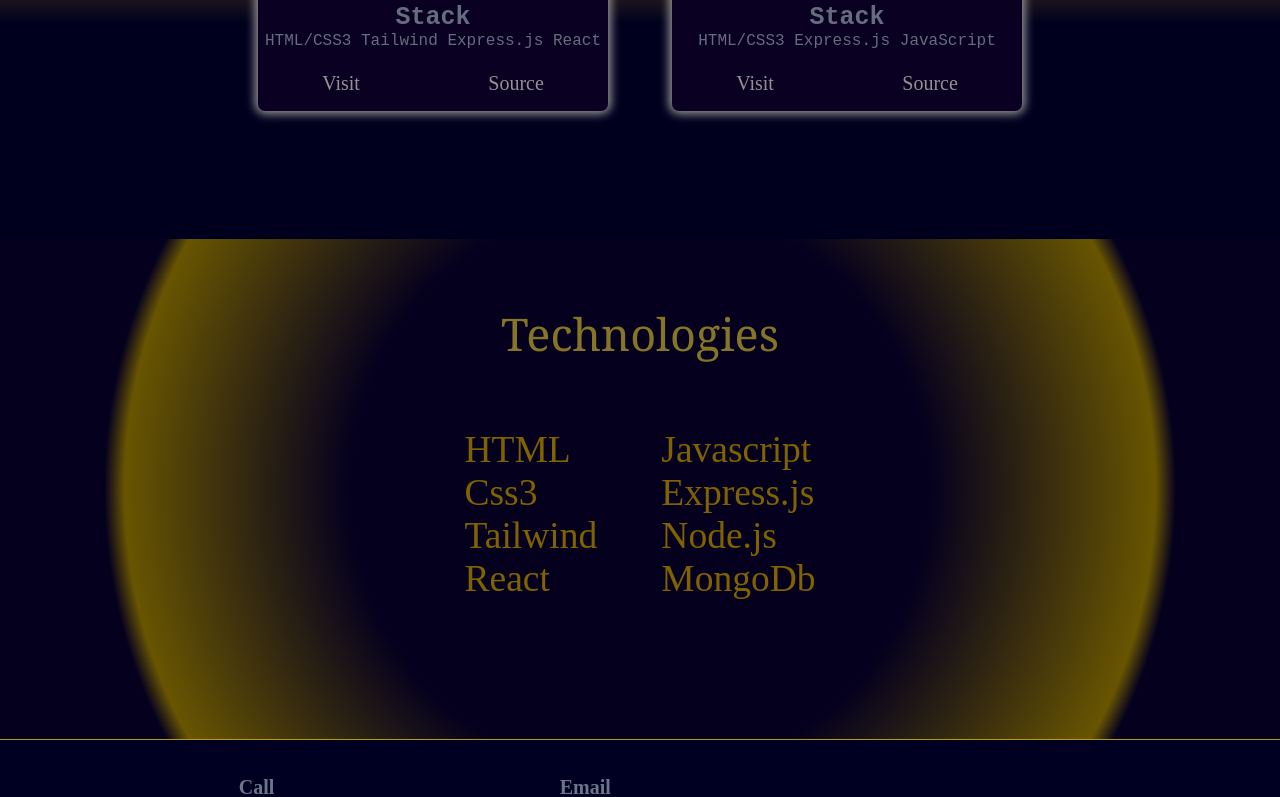
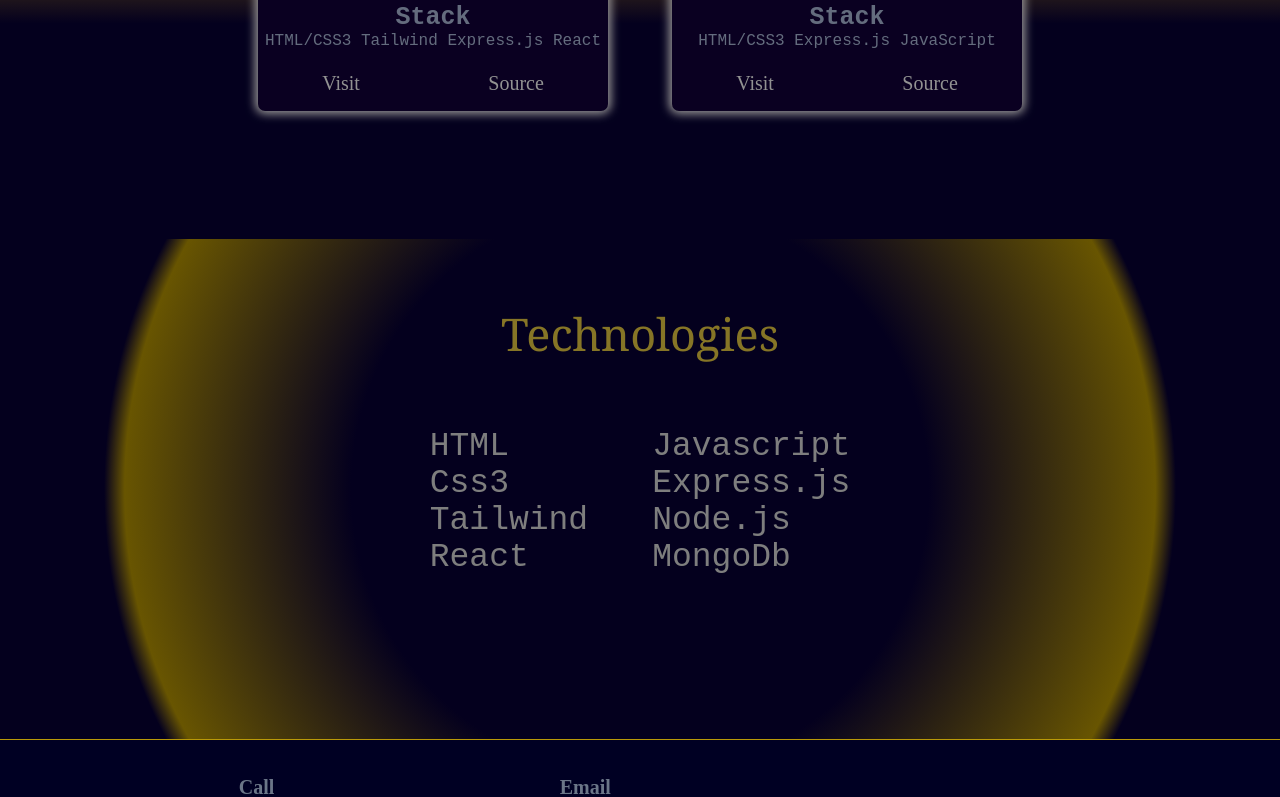
Before and after one commit to MaaX59/my_portfolio, a React (Create React App) app: page / in a window 1280 px wide. Shown: the part 1685-2482 px from the top of the page. Built offline with nearby package versions, Linux system fonts and the light colour scheme.

Commit message:
text style

```diff
--- a/src/containers/Frontend/frontend.css
+++ b/src/containers/Frontend/frontend.css
@@ -2,7 +2,7 @@
     display: flex;
     /* background: rgb(2, 1, 26); */
     /* background-image: linear-gradient(-25deg, rgb(0, 0, 0) 0%, rgb(0, 0, 51) 100%); */
-    background-image: linear-gradient(0deg, rgb(0, 0, 30) 30%, rgb(165, 125, 16) 50%, rgb(0, 0, 30) 70%) ;
+    background-image: linear-gradient(0deg, rgba(4,0,30,1) 30%, rgb(165, 125, 16) 50%, rgba(4,0,30,1) 70%) ;
     flex-direction: column;
     padding-bottom: 3rem;
 }
--- a/src/containers/Fullstack/fullstack.css
+++ b/src/containers/Fullstack/fullstack.css
@@ -2,7 +2,7 @@
     display: flex;
     /* background: rgb(2, 1, 26); */
     /* background-image: linear-gradient(-25deg, rgb(0, 0, 20) 0%, rgb(0, 0, 30) 100%); */
-    background-image: linear-gradient(0deg, rgb(0, 0, 30) 30%, rgb(165, 125, 16) 50%, rgb(0, 0, 30) 70%) ;
+    background-image: linear-gradient(0deg, rgba(4,0,30,1) 30%, rgb(165, 125, 16) 50%, rgba(4,0,30,1) 70%) ;
 
 padding-bottom: 5rem;
     flex-direction: column;
--- a/src/containers/Tech/tech.css
+++ b/src/containers/Tech/tech.css
@@ -3,7 +3,7 @@
     /* background: rgb(2, 1, 26); */
     /* background-image: linear-gradient(-25deg, rgb(0, 0, 0) 0%, rgb(0, 0, 51) 100%); */
     /* background-image: linear-gradient(0deg, rgb(0, 0, 30) 30%, rgb(165, 125, 16) 50%, rgb(0, 0, 30) 70%) ; */
-    background: rgb(4,0,40);
+
 background: radial-gradient(circle, rgba(4,0,30,1) 42%, rgb(104, 85, 1) 75%, rgba(4,0,30,1) 78%);
     flex-direction: column;
     height: 500px;
@@ -27,19 +27,19 @@ background: radial-gradient(circle, rgba(4,0,30,1) 42%, rgb(104, 85, 1) 75%, rgb
 
     }
     .app__tech-content-left{
-        font-family: cormorant SC;
+        font-family: 'Courier New', Courier, monospace;
     margin: 2rem;
-    font-size: 25px;
+    font-size: 22px;
     font-weight: 300;
-    color: rgb(128, 98, 1);
+    color: rgb(126, 126, 126);
 
     }
     .app__tech-content-right{
-        font-family: cormorant SC;
+        font-family: 'Courier New', Courier, monospace;
         margin: 2rem;
-        font-size: 25px;
+        font-size: 22px;
 
-        color: rgb(128, 98, 1);
+        color:rgb(126, 126, 126);
     }
     .app__tech-content h2{
        font-weight: 200;
```
